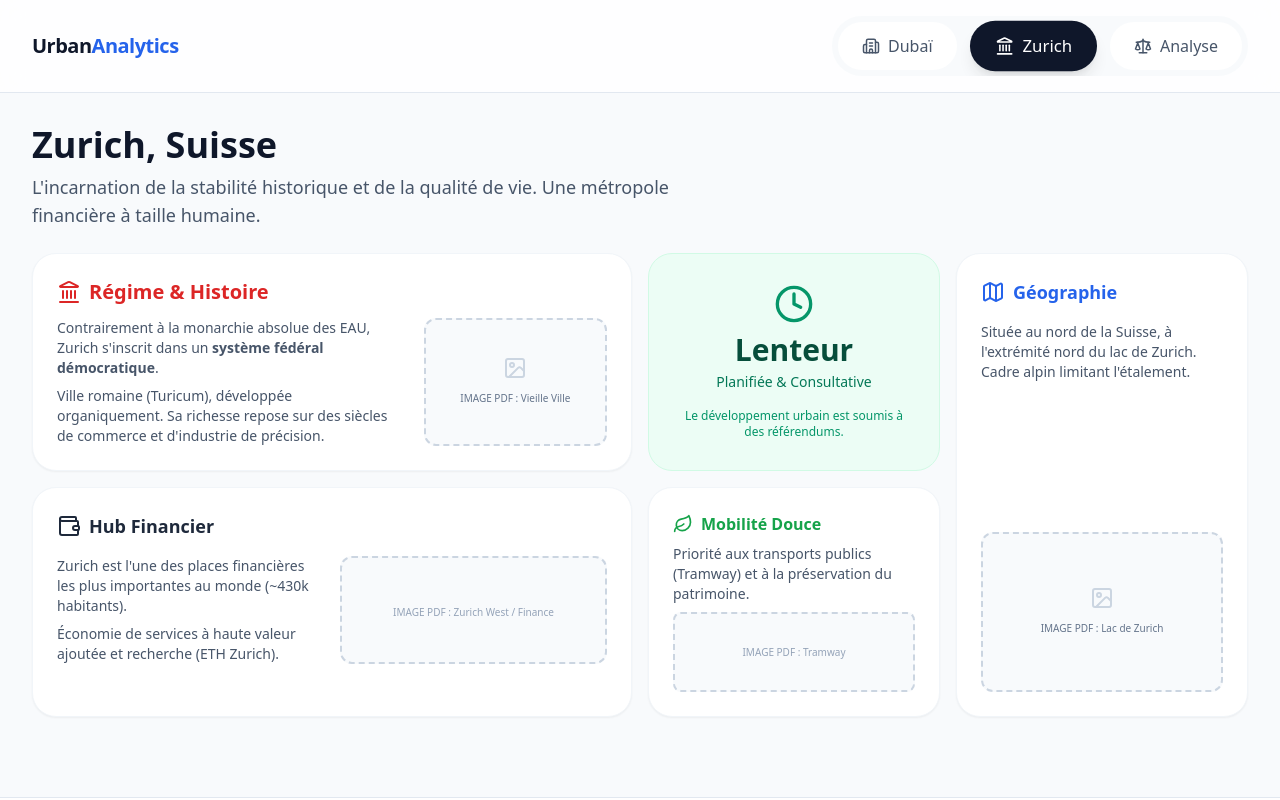
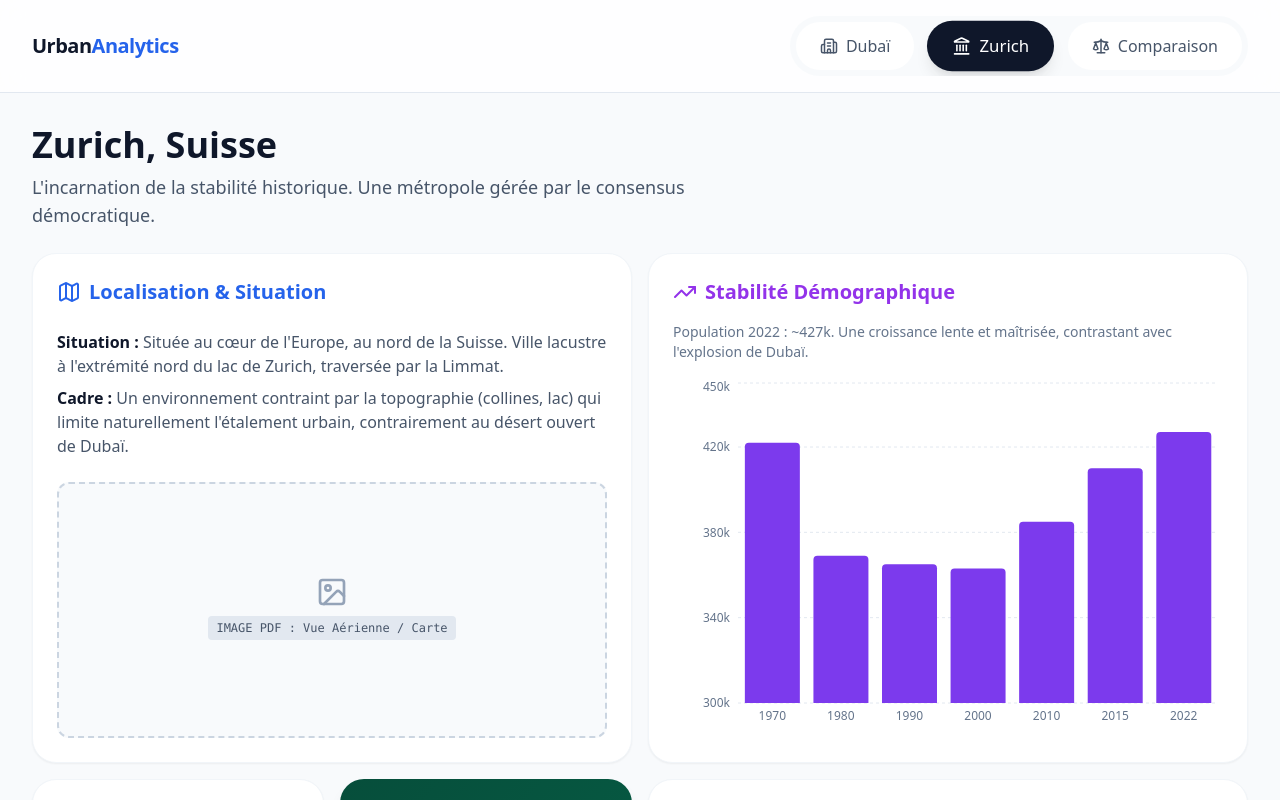
Before and after one commit to lucabent78-byte/projet-dubai-zurich, a React (Vite) app: page / in a window 1280 px wide. Both pictures are taken after a click on the button "Zurich". Shown: the top 800 px of the page. Built offline with nearby package versions, Linux system fonts and the light colour scheme.

Commit message:
refactor: Rename ANALYSIS tab to COMPARISON
Updates the tab enum, navigation button, and analysis page to reflect a more accurate comparison focus. The ANALYSIS tab has been renamed to COMPARISON, and related UI elements and internal references have been updated accordingly.

```diff
--- a/App.tsx
+++ b/App.tsx
@@ -14,7 +14,7 @@ const App: React.FC = () => {
         return <DubaiPage />;
       case Tab.ZURICH:
         return <ZurichPage />;
-      case Tab.ANALYSIS:
+      case Tab.COMPARISON:
         return <AnalysisPage />;
       default:
         return <DubaiPage />;
--- a/components/DubaiPage.tsx
+++ b/components/DubaiPage.tsx
@@ -3,10 +3,9 @@ import {
   MapPin,
   TrendingUp,
   Plane,
-  TrainFront,
   Anchor,
   DollarSign,
-  Building,
+  Crown,
   Image as ImageIcon
 } from 'lucide-react';
 import { ResponsiveContainer, BarChart, Bar, XAxis, YAxis, Tooltip, CartesianGrid } from 'recharts';
@@ -147,51 +146,38 @@ export const DubaiPage: React.FC = () => {
           </div>
         </div>
 
-        {/* 5. Urbanisme (CBD & Métro) */}
+        {/* 5. Régime Politique (Modifié) */}
         <div className="col-span-1 md:col-span-2 bg-white p-6 rounded-3xl shadow-sm border border-slate-100">
            <div className="flex items-center justify-between mb-4">
               <div className="flex items-center gap-2 text-orange-600">
-                <Building className="w-6 h-6" />
-                <h2 className="text-lg font-semibold">Paysage Urbain</h2>
+                <Crown className="w-6 h-6" />
+                <h2 className="text-lg font-semibold">Régime Politique</h2>
               </div>
            </div>
 
-           <div className="grid grid-cols-2 gap-4">
-              <div className="space-y-2">
-                 <p className="text-sm text-slate-600">
-                    <strong className="text-slate-900">Transports :</strong> Le métro aérien structure la ville linéaire.
+           <div className="grid grid-cols-1 md:grid-cols-2 gap-4">
+              <div className="space-y-4 text-sm text-slate-600">
+                 <p>
+                    <strong className="text-slate-900 block mb-1">Monarchie Absolue Fédérale :</strong>
+                    Dubaï est dirigé par la famille Al Maktoum. Le pouvoir est centralisé et vertical ("Top-Down"). Les décisions d'urbanisme sont prises rapidement par l'Émir.
                  </p>
-                 {/* IMAGE CONTAINER: METRO */}
-                 <div className="h-32 bg-slate-50 rounded-xl relative overflow-hidden border-2 border-dashed border-slate-300 flex items-center justify-center">
-                    {/* COMMENTAIRE: Insérer ici le plan du métro du PDF */}
-                    <img
-                      src=""
-                      alt="Schéma ou carte du réseau de métro de Dubaï (Lignes Rouge et Verte) longeant l'axe Sheikh Zayed Road"
-                      className="absolute inset-0 w-full h-full object-cover opacity-0 z-10"
-                    />
-                    <div className="text-center">
-                       <TrainFront className="text-slate-300 w-6 h-6 mx-auto mb-1" />
-                       <span className="text-[10px] text-slate-400 block">IMAGE PDF : Plan Métro</span>
-                    </div>
-                 </div>
+                 <p>
+                    <strong className="text-slate-900 block mb-1">Vision 2040 :</strong>
+                    Une planification stratégique imposée pour maintenir la compétitivité mondiale, sans opposition politique majeure freinant les grands projets.
+                 </p>
               </div>
 
-              <div className="space-y-2">
-                 <p className="text-sm text-slate-600">
-                    <strong className="text-slate-900">Business Bay :</strong> Concentration de gratte-ciels.
-                 </p>
-                 {/* IMAGE CONTAINER: BUSINESS BAY */}
-                 <div className="h-32 bg-slate-50 rounded-xl relative overflow-hidden border-2 border-dashed border-slate-300 flex items-center justify-center">
-                    {/* COMMENTAIRE: Insérer ici une vue de Business Bay du PDF */}
-                    <img
-                      src=""
-                      alt="Vue panoramique de Business Bay montrant la densité des tours de bureaux modernes le long du canal"
-                      className="absolute inset-0 w-full h-full object-cover opacity-0 z-10"
-                    />
-                     <div className="text-center">
-                       <Building className="text-slate-300 w-6 h-6 mx-auto mb-1" />
-                       <span className="text-[10px] text-slate-400 block">IMAGE PDF : Business Bay</span>
-                    </div>
+              {/* IMAGE CONTAINER: POLITIQUE */}
+              <div className="h-40 bg-slate-50 rounded-xl relative overflow-hidden border-2 border-dashed border-slate-300 flex items-center justify-center">
+                 {/* COMMENTAIRE: Insérer ici portrait Cheikh Mohammed ou Palais Zabeel */}
+                 <img
+                   src=""
+                   alt="Portrait de Cheikh Mohammed bin Rashid Al Maktoum ou vue de son palais, illustrant le pouvoir politique"
+                   className="absolute inset-0 w-full h-full object-cover opacity-0 z-10"
+                 />
+                 <div className="text-center p-2">
+                    <Crown className="text-slate-300 w-6 h-6 mx-auto mb-1" />
+                    <span className="text-[10px] text-slate-400 block">IMAGE PDF : Cheikh Mohammed / Palais</span>
                  </div>
               </div>
            </div>
--- a/components/NavBar.tsx
+++ b/components/NavBar.tsx
@@ -31,9 +31,9 @@ export const NavBar: React.FC<NavBarProps> = ({ currentTab, onTabChange }) => {
             <Landmark size={18} />
             Zurich
           </button>
-          <button onClick={() => onTabChange(Tab.ANALYSIS)} className={getButtonClass(Tab.ANALYSIS)}>
+          <button onClick={() => onTabChange(Tab.COMPARISON)} className={getButtonClass(Tab.COMPARISON)}>
             <Scale size={18} />
-            Analyse
+            Comparaison
           </button>
         </div>
       </div>
--- a/components/ZurichPage.tsx
+++ b/components/ZurichPage.tsx
@@ -3,10 +3,23 @@ import {
   Landmark,
   Leaf,
   Wallet,
-  Clock,
   Map,
+  Vote,
+  TrendingUp,
   Image as ImageIcon
 } from 'lucide-react';
+import { ResponsiveContainer, BarChart, Bar, XAxis, YAxis, Tooltip, CartesianGrid } from 'recharts';
+
+// Données démographiques approximatives pour Zurich (Ville) montrant la stabilité
+const zurichPopulationData = [
+  { year: '1970', population: 422000 },
+  { year: '1980', population: 369000 },
+  { year: '1990', population: 365000 },
+  { year: '2000', population: 363000 },
+  { year: '2010', population: 385000 },
+  { year: '2015', population: 410000 },
+  { year: '2022', population: 427000 },
+];
 
 export const ZurichPage: React.FC = () => {
   return (
@@ -15,126 +28,152 @@ export const ZurichPage: React.FC = () => {
       <header className="space-y-2">
         <h1 className="text-4xl font-bold text-slate-900">Zurich, Suisse</h1>
         <p className="text-lg text-slate-600 max-w-2xl">
-          L'incarnation de la stabilité historique et de la qualité de vie. Une métropole financière à taille humaine.
+          L'incarnation de la stabilité historique. Une métropole gérée par le consensus démocratique.
         </p>
       </header>
 
       {/* Bento Grid */}
       <div className="grid grid-cols-1 md:grid-cols-3 lg:grid-cols-4 gap-4 auto-rows-[minmax(180px,auto)]">
 
-        {/* 1. Histoire & Politique */}
-        <div className="col-span-1 md:col-span-2 row-span-1 bg-white p-6 rounded-3xl shadow-sm border border-slate-100">
-          <div className="flex items-center gap-2 text-red-600 mb-3">
-            <Landmark className="w-6 h-6" />
-            <h2 className="text-xl font-semibold">Régime & Histoire</h2>
+        {/* 1. Localisation & Situation (Large Card - Matching Dubai) */}
+        <div className="col-span-1 md:col-span-2 row-span-2 bg-white p-6 rounded-3xl shadow-sm border border-slate-100 flex flex-col gap-4">
+          <div className="flex items-center gap-2 text-blue-600 mb-2">
+            <Map className="w-6 h-6" />
+            <h2 className="text-xl font-semibold">Localisation & Situation</h2>
           </div>
-          <div className="flex flex-col md:flex-row gap-6">
-            <div className="flex-1 prose text-slate-600 text-sm">
+          <div className="prose text-slate-600 mb-2">
             <p className="mb-2">
-                Contrairement à la monarchie absolue des EAU, Zurich s'inscrit dans un <strong>système fédéral démocratique</strong>.
+              <strong className="text-slate-900">Situation :</strong> Située au cœur de l'Europe, au nord de la Suisse. Ville lacustre à l'extrémité nord du lac de Zurich, traversée par la Limmat.
             </p>
             <p>
-                Ville romaine (Turicum), développée organiquement. Sa richesse repose sur des siècles de commerce et d'industrie de précision.
+              <strong className="text-slate-900">Cadre :</strong> Un environnement contraint par la topographie (collines, lac) qui limite naturellement l'étalement urbain, contrairement au désert ouvert de Dubaï.
+            </p>
+          </div>
+
+          {/* IMAGE CONTAINER */}
+          <div className="mt-auto h-64 bg-slate-50 rounded-xl overflow-hidden relative group border-2 border-dashed border-slate-300 flex flex-col items-center justify-center p-4 text-center">
+             {/* COMMENTAIRE: Insérer ici l'image carte ou vue aérienne globale de Zurich */}
+             <img
+               src=""
+               alt="Vue aérienne de Zurich montrant le lac et la densité urbaine contrainte par les collines"
+               className="absolute inset-0 w-full h-full object-cover opacity-0 z-10"
+             />
+             <ImageIcon className="w-8 h-8 text-slate-400 mb-2" />
+             <span className="text-xs font-mono bg-slate-200 text-slate-600 px-2 py-1 rounded mb-1">IMAGE PDF : Vue Aérienne / Carte</span>
+          </div>
+        </div>
+
+        {/* 2. Démographie (Chart Card - Replacing History) */}
+        <div className="col-span-1 md:col-span-2 row-span-2 bg-white p-6 rounded-3xl shadow-sm border border-slate-100 flex flex-col">
+          <div className="flex items-center gap-2 text-purple-600 mb-4">
+            <TrendingUp className="w-6 h-6" />
+            <h2 className="text-xl font-semibold">Stabilité Démographique</h2>
+          </div>
+          <p className="text-slate-500 text-sm mb-4">
+            Population 2022 : ~427k. Une croissance lente et maîtrisée, contrastant avec l'explosion de Dubaï.
+          </p>
+          <div className="flex-1 min-h-[250px] w-full">
+            <ResponsiveContainer width="100%" height="100%">
+              <BarChart data={zurichPopulationData}>
+                <CartesianGrid strokeDasharray="3 3" vertical={false} stroke="#e2e8f0" />
+                <XAxis
+                  dataKey="year"
+                  tick={{fontSize: 12, fill: '#64748b'}}
+                  axisLine={false}
+                  tickLine={false}
+                />
+                <YAxis
+                  domain={[300000, 450000]}
+                  tick={{fontSize: 12, fill: '#64748b'}}
+                  axisLine={false}
+                  tickLine={false}
+                  tickFormatter={(value) => `${(value / 1000).toFixed(0)}k`}
+                />
+                <Tooltip
+                  cursor={{fill: '#f1f5f9'}}
+                  contentStyle={{borderRadius: '12px', border: 'none', boxShadow: '0 4px 6px -1px rgb(0 0 0 / 0.1)'}}
+                />
+                <Bar
+                  dataKey="population"
+                  fill="#7c3aed"
+                  radius={[4, 4, 0, 0]}
+                  animationDuration={1500}
+                />
+              </BarChart>
+            </ResponsiveContainer>
+          </div>
+        </div>
+
+        {/* 3. Économie (Small Card - Matching Dubai) */}
+        <div className="col-span-1 md:col-span-1 bg-white p-6 rounded-3xl shadow-sm border border-slate-100">
+          <div className="flex items-center gap-2 text-emerald-600 mb-3">
+            <Wallet className="w-6 h-6" />
+            <h2 className="text-lg font-semibold">Économie</h2>
+          </div>
+          <div className="text-xl font-bold text-slate-800 mb-1">Haute Valeur</div>
+          <div className="text-sm font-medium text-slate-500 mb-4">Finance & Services</div>
+          <p className="text-sm text-slate-600 leading-relaxed">
+            Siège de l'UBS et du CS. Pôle mondial de la banque privée et de l'assurance.
+          </p>
+        </div>
+
+        {/* 4. Qualité de Vie (Small Card - Matching Dubai Logistics) */}
+        <div className="col-span-1 md:col-span-1 bg-gradient-to-br from-emerald-900 to-emerald-800 text-white p-6 rounded-3xl shadow-lg flex flex-col justify-between">
+          <div>
+            <h2 className="text-lg font-semibold mb-4 flex items-center gap-2">
+              <Leaf className="w-5 h-5" /> Cadre de Vie
+            </h2>
+            <p className="text-sm text-emerald-100">
+               Régulièrement élue ville offrant la meilleure qualité de vie au monde. Mobilité douce, propreté et sécurité.
             </p>
           </div>
           {/* IMAGE CONTAINER */}
-             <div className="w-full md:w-1/3 h-32 md:h-auto bg-slate-50 rounded-xl overflow-hidden relative border-2 border-dashed border-slate-300 flex items-center justify-center p-2 text-center">
-               {/* COMMENTAIRE: Insérer ici image Vieille Ville / Altstadt du PDF */}
+          <div className="mt-4 h-20 w-full bg-white/10 rounded-lg overflow-hidden relative border border-white/10 flex items-center justify-center">
              <img
                src=""
-                 alt="Vue pittoresque de la vieille ville de Zurich (Altstadt) montrant les toits historiques et les clochers des églises (Grossmünster)"
+               alt="Parc urbain ou bord du lac avec des gens se baignant, illustrant la qualité de vie"
                className="absolute inset-0 w-full h-full object-cover opacity-0 z-10"
              />
-               <div>
-                  <ImageIcon className="w-6 h-6 text-slate-300 mx-auto mb-1" />
-                  <span className="text-[10px] text-slate-500">IMAGE PDF : Vieille Ville</span>
-               </div>
+             <div className="text-[10px] text-emerald-200/70 text-center px-1">
+               IMAGE PDF<br/>Bord du Lac
              </div>
           </div>
         </div>
 
-        {/* 2. Key Metric: Stability */}
-        <div className="col-span-1 bg-emerald-50 p-6 rounded-3xl border border-emerald-100 flex flex-col justify-center items-center text-center">
-            <Clock className="w-10 h-10 text-emerald-600 mb-2" />
-            <div className="text-3xl font-bold text-emerald-900">Lenteur</div>
-            <div className="text-sm text-emerald-700 mt-1">Planifiée & Consultative</div>
-            <p className="text-xs text-emerald-600 mt-4 px-2">
-              Le développement urbain est soumis à des référendums.
+        {/* 5. Régime Politique (Large - Matching Dubai Regime slot) */}
+        <div className="col-span-1 md:col-span-2 bg-white p-6 rounded-3xl shadow-sm border border-slate-100">
+           <div className="flex items-center justify-between mb-4">
+              <div className="flex items-center gap-2 text-orange-600">
+                <Vote className="w-6 h-6" />
+                <h2 className="text-lg font-semibold">Régime Politique</h2>
+              </div>
+           </div>
+
+           <div className="grid grid-cols-1 md:grid-cols-2 gap-4">
+              <div className="space-y-4 text-sm text-slate-600">
+                 <p>
+                    <strong className="text-slate-900 block mb-1">Démocratie Directe :</strong>
+                    Zurich fonctionne selon un système fédéral (Suisse). Le pouvoir est horizontal ("Bottom-Up"). Les citoyens votent sur les projets d'urbanisme majeurs.
+                 </p>
+                 <p>
+                    <strong className="text-slate-900 block mb-1">Consensus :</strong>
+                    Ce processus garantit la stabilité et l'acceptation sociale, mais ralentit considérablement la vitesse de transformation urbaine par rapport à Dubaï.
                  </p>
               </div>
 
-        {/* 3. Localisation & Cadre */}
-        <div className="col-span-1 md:col-span-1 row-span-2 bg-white p-6 rounded-3xl shadow-sm border border-slate-100 flex flex-col">
-            <div className="flex items-center gap-2 text-blue-600 mb-4">
-              <Map className="w-6 h-6" />
-              <h2 className="text-lg font-semibold">Géographie</h2>
-            </div>
-            <p className="text-slate-600 text-sm mb-4">
-              Située au nord de la Suisse, à l'extrémité nord du lac de Zurich. Cadre alpin limitant l'étalement.
-            </p>
-
-            {/* IMAGE CONTAINER */}
-            <div className="mt-auto h-40 bg-slate-50 rounded-xl overflow-hidden relative border-2 border-dashed border-slate-300 flex items-center justify-center p-2 text-center">
-              {/* COMMENTAIRE: Insérer ici image Lac de Zurich / Vue Aérienne du PDF */}
+              {/* IMAGE CONTAINER: POLITIQUE */}
+              <div className="h-40 bg-slate-50 rounded-xl relative overflow-hidden border-2 border-dashed border-slate-300 flex items-center justify-center">
+                 {/* COMMENTAIRE: Insérer ici image Hôtel de Ville ou vote populaire */}
                  <img
                    src=""
-                alt="Vue panoramique du Lac de Zurich avec la ville au premier plan et les Alpes en arrière-plan"
+                   alt="Hôtel de ville de Zurich (Rathaus) ou scène de votation populaire"
                    className="absolute inset-0 w-full h-full object-cover opacity-0 z-10"
                  />
-               <div>
-                  <ImageIcon className="w-6 h-6 text-slate-300 mx-auto mb-1" />
-                  <span className="text-[10px] text-slate-500">IMAGE PDF : Lac de Zurich</span>
+                 <div className="text-center p-2">
+                    <Landmark className="text-slate-300 w-6 h-6 mx-auto mb-1" />
+                    <span className="text-[10px] text-slate-400 block">IMAGE PDF : Rathaus / Démocratie</span>
                  </div>
               </div>
-        </div>
-
-        {/* 4. Économie & Global City */}
-        <div className="col-span-1 md:col-span-2 bg-white p-6 rounded-3xl shadow-sm border border-slate-100">
-           <div className="flex items-center justify-between mb-4">
-             <div className="flex items-center gap-2 text-slate-800">
-               <Wallet className="w-6 h-6" />
-               <h2 className="text-lg font-semibold">Hub Financier</h2>
-             </div>
-           </div>
-           <div className="grid grid-cols-2 gap-4">
-             <div className="text-sm text-slate-600">
-               <p className="mb-2">Zurich est l'une des places financières les plus importantes au monde (~430k habitants).</p>
-               <p>Économie de services à haute valeur ajoutée et recherche (ETH Zurich).</p>
-             </div>
-
-             {/* IMAGE CONTAINER: ZURICH WEST / MODERN ECONOMY */}
-             <div className="bg-slate-50 rounded-xl border-2 border-dashed border-slate-300 relative flex items-center justify-center p-2">
-                 {/* COMMENTAIRE: Insérer ici image Zurich West / Prime Tower du PDF */}
-                 <img
-                   src=""
-                   alt="Vue moderne du quartier Zurich West avec la Prime Tower, illustrant la reconversion industrielle"
-                   className="absolute inset-0 w-full h-full object-cover opacity-0 z-10"
-                 />
-                 <div className="text-center">
-                    <span className="text-[10px] text-slate-400">IMAGE PDF : Zurich West / Finance</span>
-                 </div>
-             </div>
-           </div>
-        </div>
-
-         {/* 5. Urbanisme Durable */}
-         <div className="col-span-1 bg-white p-6 rounded-3xl shadow-sm border border-slate-100">
-            <div className="flex items-center gap-2 text-green-600 mb-2">
-              <Leaf className="w-5 h-5" />
-              <h2 className="text-md font-semibold">Mobilité Douce</h2>
-            </div>
-            <p className="text-sm text-slate-600 mb-2">
-              Priorité aux transports publics (Tramway) et à la préservation du patrimoine.
-            </p>
-             {/* IMAGE CONTAINER: TRAMWAY */}
-             <div className="h-20 bg-slate-50 rounded-lg border-2 border-dashed border-slate-300 relative flex items-center justify-center">
-                 {/* COMMENTAIRE: Insérer ici image Tramway du PDF */}
-                 <img
-                   src=""
-                   alt="Tramway bleu de Zurich circulant dans une rue urbaine dense"
-                   className="absolute inset-0 w-full h-full object-cover opacity-0 z-10"
-                 />
-                 <span className="text-[10px] text-slate-400">IMAGE PDF : Tramway</span>
            </div>
         </div>
 
--- a/types.ts
+++ b/types.ts
@@ -1,7 +1,7 @@
 export enum Tab {
   DUBAI = 'DUBAI',
   ZURICH = 'ZURICH',
-  ANALYSIS = 'ANALYSIS'
+  COMPARISON = 'COMPARISON'
 }
 
 export interface ChartData {
```
Also changed, not shown: components/AnalysisPage.tsx (+134 -101 lines). Lines whose indentation alone changed are shown as unchanged.
